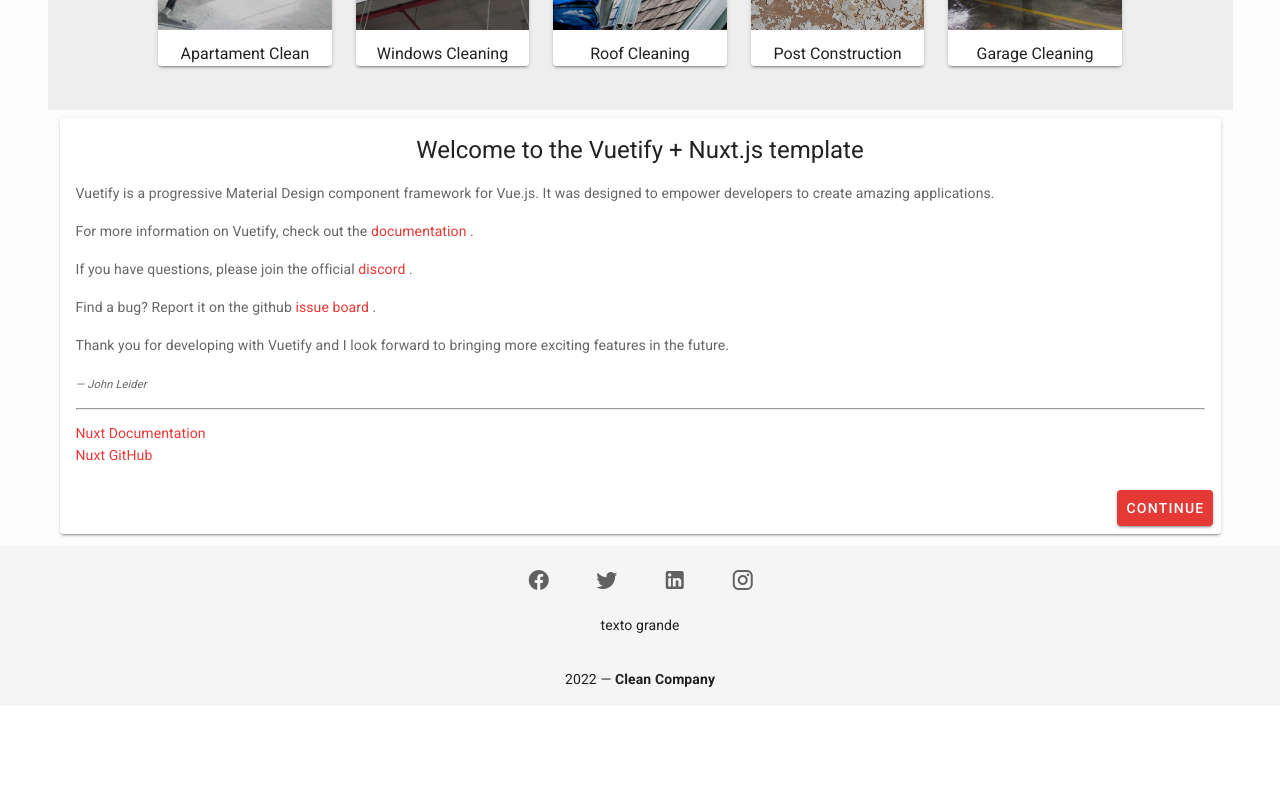
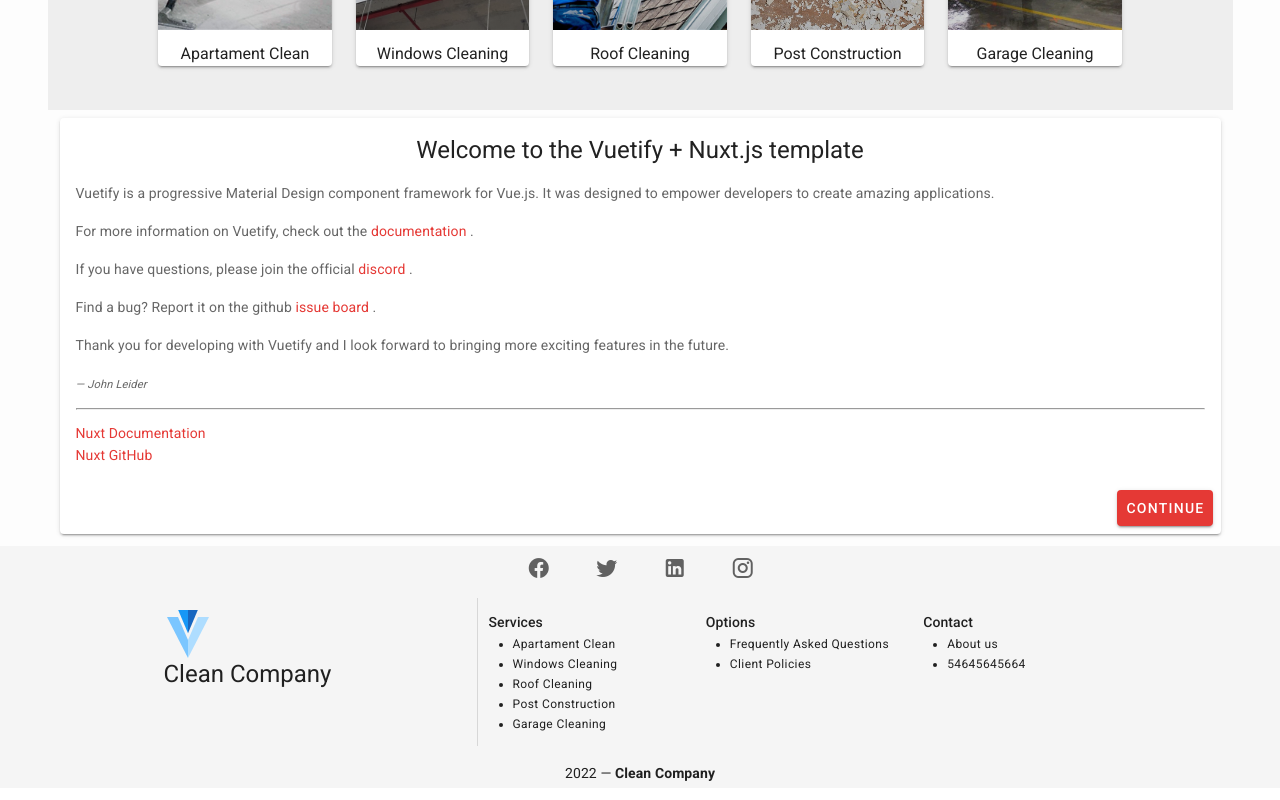
Before and after one commit to eloydamianmolina/spa-limpieza, a Nuxt app: page / in a window 1280 px wide. Shown: the part 845-1645 px from the top of the page. Before the commit the page ends 1551 px from the top, so only its background shows below. Built offline with nearby package versions, Linux system fonts and the light colour scheme.

Commit message:
Cambios en footer

```diff
--- a/layouts/default.vue
+++ b/layouts/default.vue
@@ -87,9 +87,9 @@
       </v-container>
     </v-main>
     <v-footer padless>
-      <v-col cols="12">
-        <v-row flat tile class="text-center">
-          <v-card-text>
+      <v-row tile justify="center" class="">
+        <v-col class="mt-0 pt-0 text-center" cols="12">
+          <v-card-text class="mb-0 pb-0">
             <v-btn v-for="icon in icons" :key="icon.icon" class="mx-4" icon>
               <a :href="'https://' + icon.href" target="_blank" rel="noopener noreferrer">
                 <v-icon size="24px" color="grey darken-2">
@@ -98,16 +98,55 @@
               </a>
             </v-btn>
           </v-card-text>
+          <!-- <v-divider class="mt-0"></v-divider> -->
+        </v-col>
+        <v-col cols="3">
+          <v-avatar :tile="true" @click="$router.push('/')">
+            <img :src="require('@/static/vuetify-logo.svg')" alt="logo" />
+          </v-avatar>
+          <h5 flat text class="text-h5" @click="$router.push('/')">Clean Company</h5>
+        </v-col>
+        <v-divider vertical></v-divider>
+        <v-col cols="2">
+          <span class="subtitle-2">Services</span>
+          <ul class="">
+            <li
+              class="caption"
+              v-for="service in services"
+              :key="service.name"
+              @click="$router.push('/services/' + service.href)"
+            >
+              {{ service.name }}
+            </li>
+          </ul>
+        </v-col>
+        <v-col class="" cols="2">
+          <span class="subtitle-2">Options</span>
+          <ul class="">
+            <li
+              class="caption"
+              v-for="option in options"
+              :key="option.name"
+              @click="$router.push('/services/' + option.href)"
+            >
+              {{ option.name }}
+            </li>
+          </ul>
+        </v-col>
+        <v-col class="" cols="2">
+          <span class="subtitle-2">Contact</span>
+          <ul class="">
+            <li class="caption" @click="$router.push('/about_us')">About us</li>
+            <li class="caption" @click="$router.push('/about_us')">54645645664</li>
+          </ul>
+        </v-col>
 
-          <v-card-text class="pt-0"> texto grande</v-card-text>
+        <!-- <v-card-text class="pt-0 text-center"> texto grande</v-card-text> -->
 
-          <v-divider></v-divider>
-
-          <v-card-text class="">
-            {{ new Date().getFullYear() }} — <strong>Clean Company</strong>
-          </v-card-text>
-        </v-row>
-      </v-col>
+        <v-card-text class="text-center">
+          {{ new Date().getFullYear() }} — <strong>Clean Company</strong>
+        </v-card-text>
+      </v-row>
     </v-footer>
   </v-app>
 </template>
@@ -125,6 +164,13 @@
       ],
       currentItem: "tab-Web",
       itemsTab: ["Frequently Asked Questions", "Client Policies", "About us"],
+      options: [
+        {
+          name: "Frequently Asked Questions",
+          href: "apartamentcleaning",
+        },
+        { name: "Client Policies", href: "Client Policies" },
+      ],
       services: [
         {
           name: "Apartament Clean",
```
